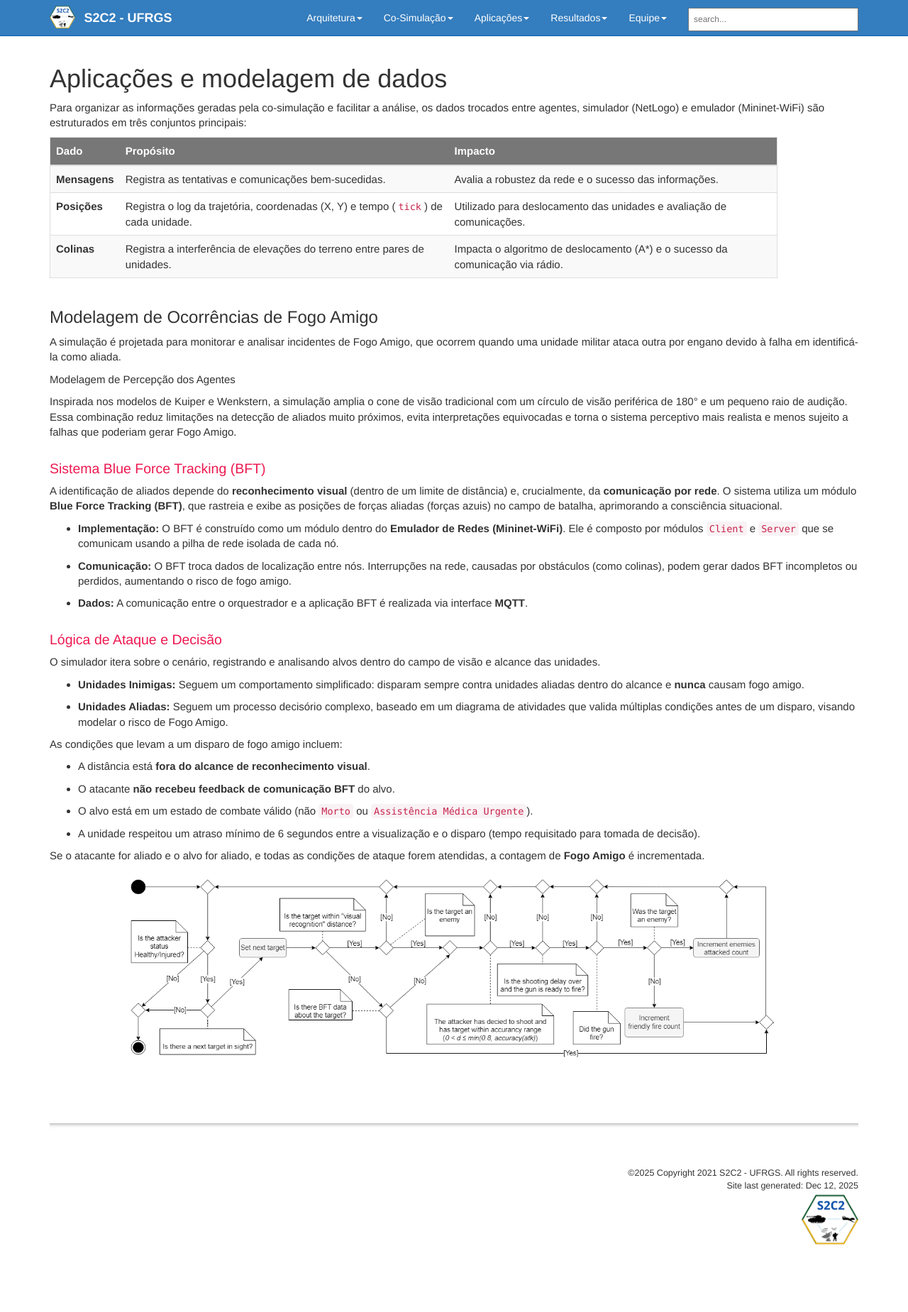
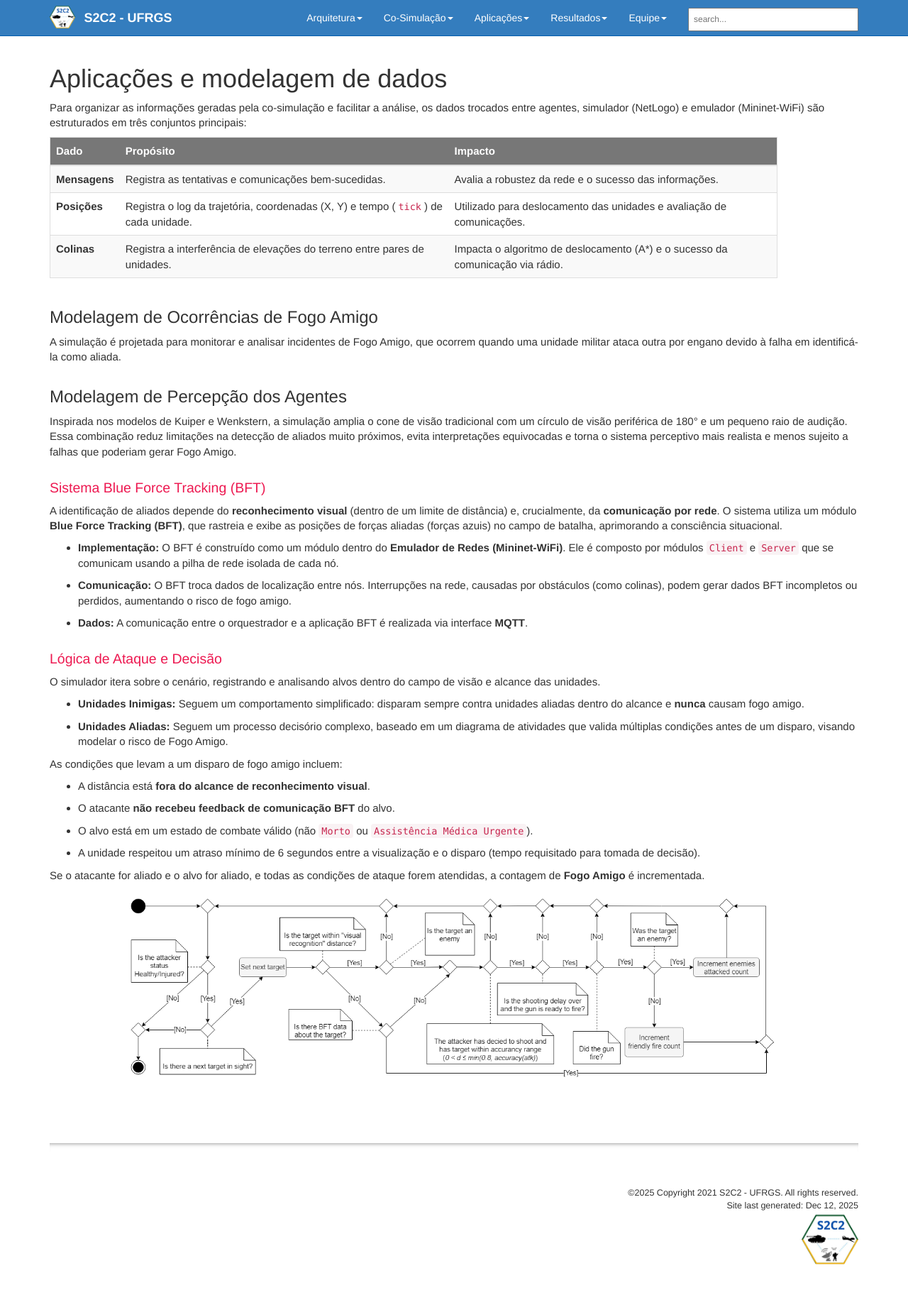
Before and after one commit to S2C2-UFRGS/S2C2-UFRGS, a Jekyll site: the page built from pages/s2c2/aplicacoes.md, in a window 1280 px wide. Shown: the whole page at 71% size. Built offline with Jekyll 4.4.1, drawn with Linux system fonts in a browser that asks for light colours; comment, search, counter and statistics services are not loaded; before the commit the page ends 1821 px from its top, so only the background shows below that.

```diff
--- a/pages/s2c2/aplicacoes.md
+++ b/pages/s2c2/aplicacoes.md
@@ -39,7 +39,7 @@ Para organizar as informações geradas pela co-simulação e facilitar a análi
 
 A simulação é projetada para monitorar e analisar incidentes de Fogo Amigo, que ocorrem quando uma unidade militar ataca outra por engano devido à falha em identificá-la como aliada.
 
-Modelagem de Percepção dos Agentes
+## Modelagem de Percepção dos Agentes
 
 Inspirada nos modelos de Kuiper e Wenkstern, a simulação amplia o cone de visão tradicional com um círculo de visão periférica de 180° e um pequeno raio de audição. Essa combinação reduz limitações na detecção de aliados muito próximos, evita interpretações equivocadas e torna o sistema perceptivo mais realista e menos sujeito a falhas que poderiam gerar Fogo Amigo.
 
```
